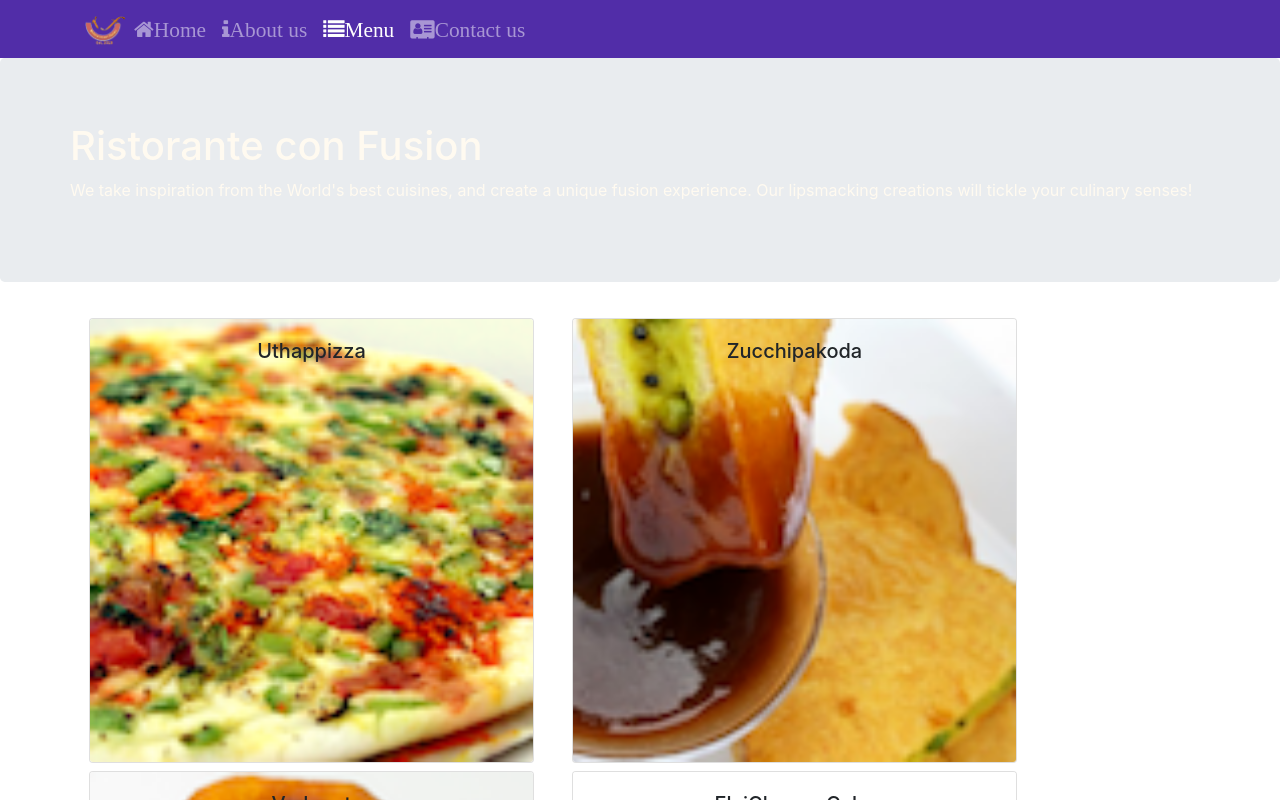
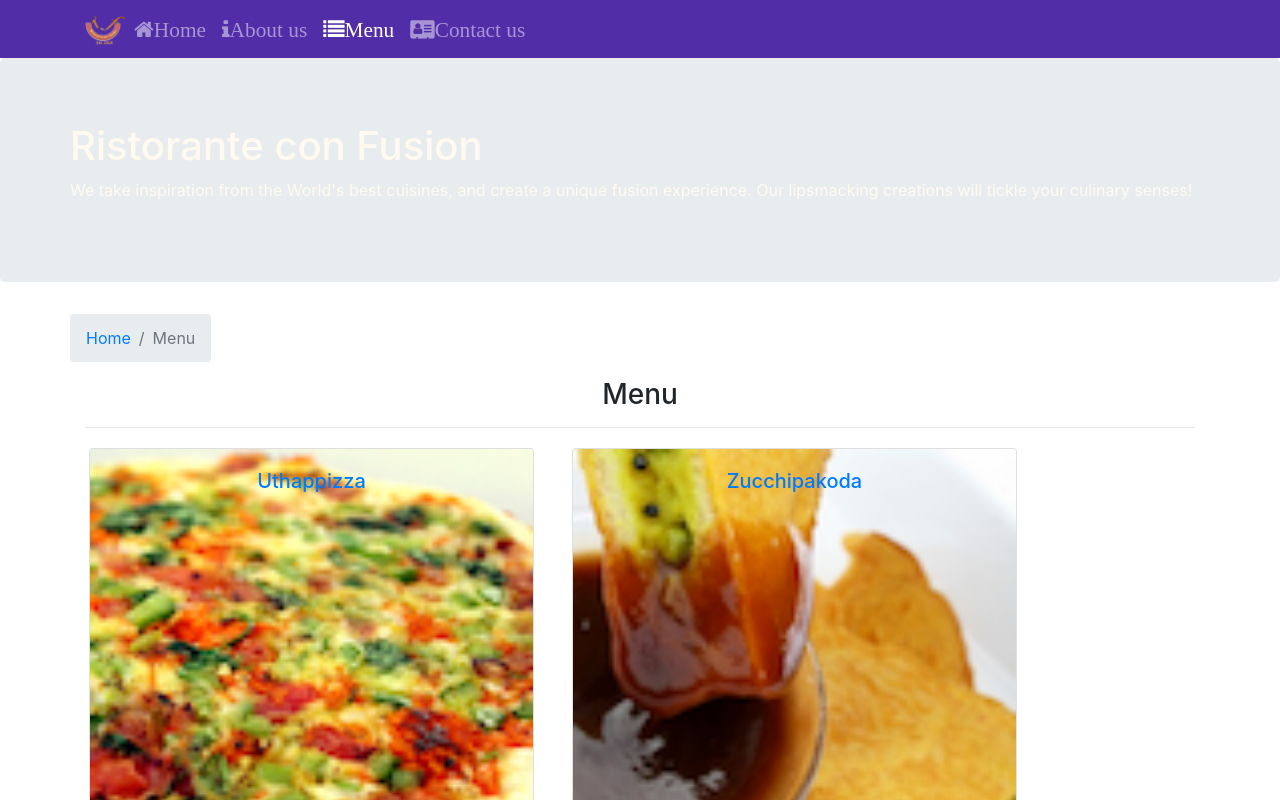
Before and after one commit to jihyun2ya/confusion, a React (Create React App) app: page /menu in a window 1280 px wide. Shown: the top 800 px of the page. Built offline with nearby package versions, Linux system fonts and the light colour scheme.

Commit message:
Single page application part2

```diff
--- a/src/components/ContactComponent.js
+++ b/src/components/ContactComponent.js
@@ -1,8 +1,22 @@
 import React from 'react';
+import { Breadcrumb, BreadcrumbItem } from 'reactstrap';
+import {Link} from "react-router-dom";
 
 function Contact(props) {
     return(
         <div className="container">
+            <div className="row">
+                <Breadcrumb>
+                    <BreadcrumbItem>
+                        <Link to='/home'>Home</Link>
+                    </BreadcrumbItem>
+                    <BreadcrumbItem active>Contact Us</BreadcrumbItem>
+                </Breadcrumb>
+                <div className="col-12">
+                    <h3>Contact Us</h3>
+                    <hr/>
+                </div>
+            </div>
             <div className="row row-content">
                 <div className="col-12">
                     <h3>Location Information</h3>
--- a/src/components/DishDetailComponent.js
+++ b/src/components/DishDetailComponent.js
@@ -1,8 +1,9 @@
 import React from 'react';
-import {Card, CardBody, CardImg, CardText, CardTitle} from "reactstrap";
-
+import {Card, CardBody, CardImg, CardText, CardTitle, Breadcrumb, BreadcrumbItem} from "reactstrap";
+import {Link} from 'react-router-dom';
 function RenderDish({dish}) {
     return (
+        <div className="col-12 col-md-5 m-1">
             <Card>
                 <CardImg top src={dish.image} alt={dish.name}/>
                 <CardBody>
@@ -10,10 +11,27 @@
                     <CardText>{dish.description}</CardText>
                 </CardBody>
             </Card>
+        </div>
     );
 }
 
 function RenderComments({comments}) {
+    if (comments != null)
+        return (
+            <div className="col-12 col-md-5 m-1">
+                <h4>Comments</h4>
+                <ul className="list-unstyled">
+                    {comments.map((comment) => {
+                        return (
+                            <li key={comment.id}>
+                                <p>{comment.comment}</p>
+                                <p>--{comment.author}, {new Intl.DateTimeFormat('en-US', {year: 'numeric', month: 'short', day: '2-digit'}).format(new Date(Date.parse(comment.date)))}</p>
+                            </li>
+                        );
+                    })}
+                </ul>
+            </div>
+        );
     const commentsView = comments.map((item) => {
         return (
             <div key={item.id}>
@@ -35,13 +53,18 @@
         return(
             <div className="container">
                 <div className="row">
-                     <div className="col-12 col-md-5 m-1">
+                    <Breadcrumb>
+                        <BreadcrumbItem><Link to='/menu'>Menu</Link></BreadcrumbItem>
+                        <BreadcrumbItem active>{props.dish.name}</BreadcrumbItem>
+                    </Breadcrumb>
+                    <div className="col-12">
+                        <h3>{props.dish.name}</h3>
+                        <hr/>
+                    </div>
+                </div>
+                 <div className="row">
                      <RenderDish dish={props.dish}/>
-                     </div>
-                     <div className="col-12 col-md-5 m-1">
-                         <h1>Comments</h1>
-                         <RenderComments comments={props.dish.comments}/>
-                     </div>
+                     <RenderComments comments={props.comments}/>
                  </div>
              </div>
         );
--- a/src/components/MainComponent.js
+++ b/src/components/MainComponent.js
@@ -35,12 +35,20 @@
             );
         }
 
+        const DishWithId = ({match}) => {
+            return (
+                <DishDetail dish={this.state.dishes.filter((dish)=>dish.id === parseInt(match.params.dishId, 10))[0]}
+                comments={this.state.comments.filter((comments)=> comments.dishId === parseInt(match.params.dishId, 10))}/>
+            );
+        }
+
         return (
             <div className="App">
                 <Header />
                 <Switch>
                     <Route path="/home" component={HomePage} />
                     <Route exact path="/menu" component={() => <Menu dishes={this.state.dishes}/>}/>
+                    <Route path="/menu/:dishId" component={DishWithId}/>
                     <Route exact path="/contactus" component={Contact}/>
                     <Redirect to="/home"/>
                     {/*<Menu dishes={this.state.dishes}*/}
--- a/src/components/MenuComponent.js
+++ b/src/components/MenuComponent.js
@@ -1,15 +1,18 @@
 import React from 'react';
-import { Card, CardImg, CardImgOverlay, CardTitle } from 'reactstrap';
+import { Card, CardImg, CardImgOverlay, CardTitle, Breadcrumb, BreadcrumbItem } from 'reactstrap';
+import { Link } from 'react-router-dom';
 
 
-function RenderMenuItem({dish, onClick}) {
+function RenderMenuItem({dish}) {
     console.log(dish);
     return (
-        <Card onClick={() => onClick(dish.id)}>
+        <Card>
+            <Link to={`/menu/${dish.id}`}>
             <CardImg width="100%" src={dish.image} alt={dish.name} />
             <CardImgOverlay>
                 <CardTitle>{dish.name}</CardTitle>
             </CardImgOverlay>
+            </Link>
         </Card>
     );
 }
@@ -18,13 +21,25 @@
     const menu = props.dishes.map((dish) => {
         return (
             <div className="col-12 col-md-5 m-1" key={dish.id}>
-               <RenderMenuItem dish={dish} onClick={props.onClick}/>
+               <RenderMenuItem dish={dish}/>
             </div>
         );
     });
 
     return (
         <div className="container">
+            <div className="row">
+                <Breadcrumb>
+                    <BreadcrumbItem>
+                        <Link to='/home'>Home</Link>
+                    </BreadcrumbItem>
+                    <BreadcrumbItem active>Menu</BreadcrumbItem>
+                </Breadcrumb>
+                <div className="col-12">
+                    <h3>Menu</h3>
+                    <hr/>
+                </div>
+            </div>
             <div className="row">
                 {menu}
             </div>
```
Lines whose indentation alone changed are shown as unchanged.
